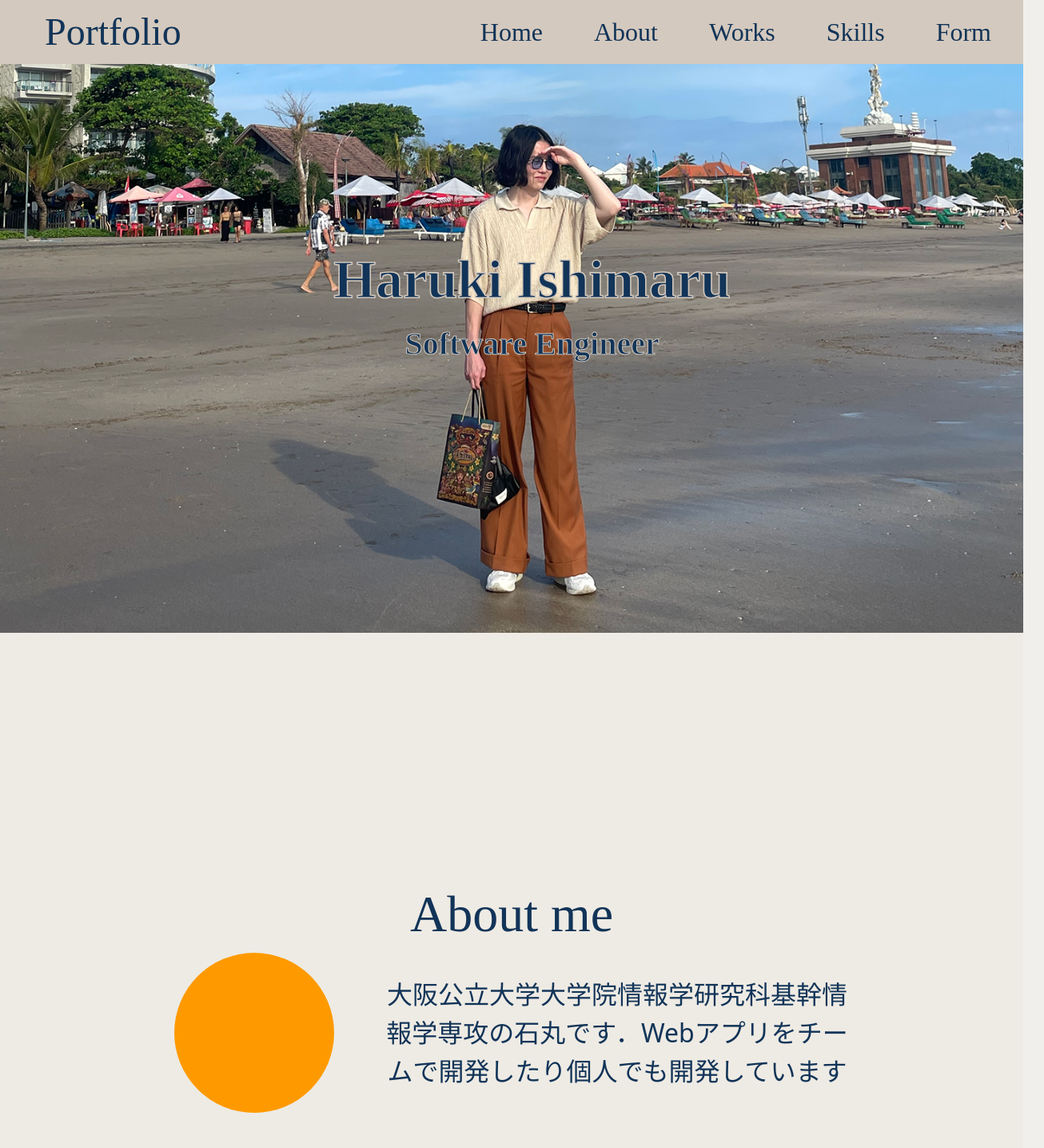
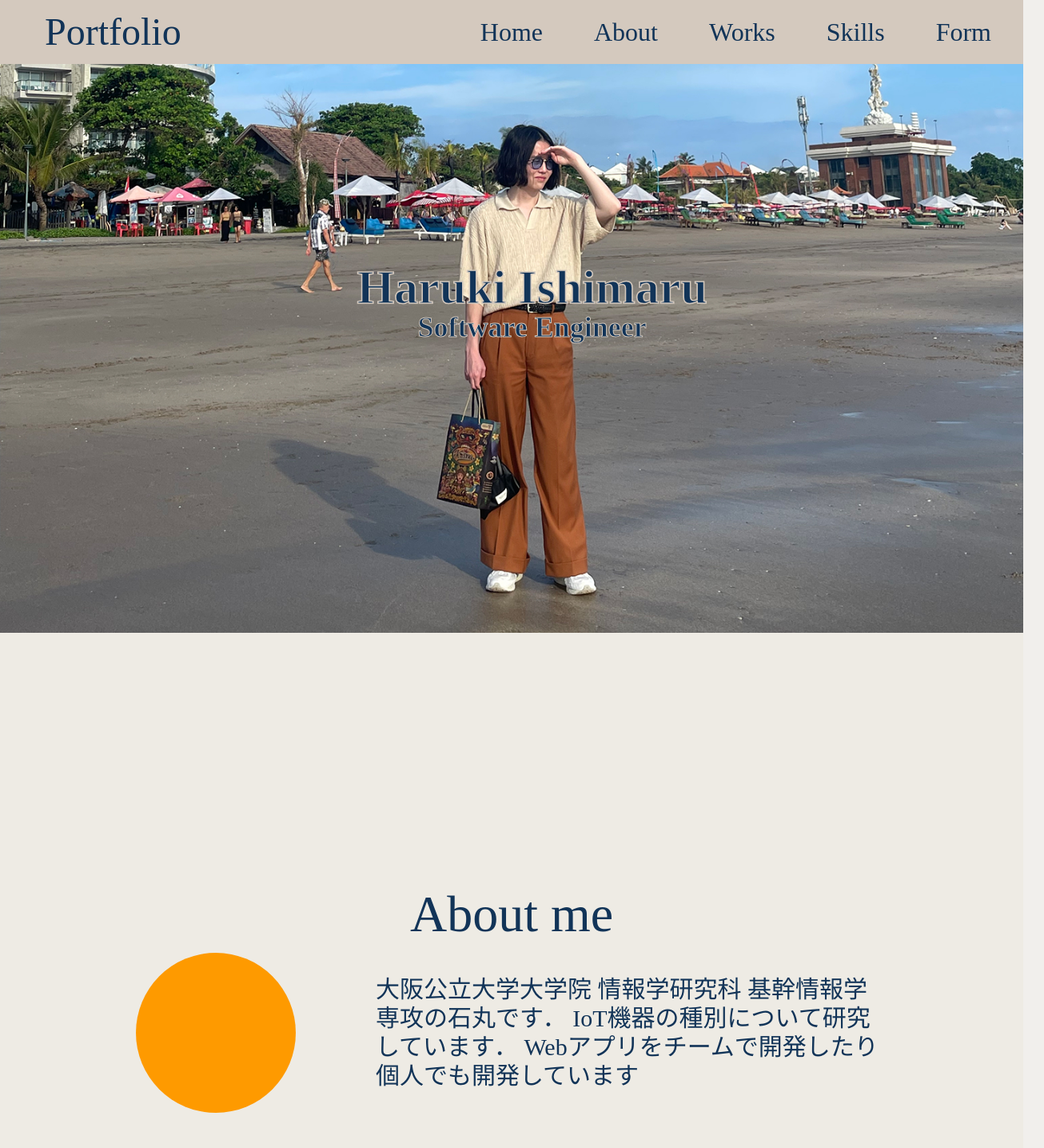
Before and after one commit to Haruki140/mypage, a React (Vite) app: page / in a window 1280 px wide. Shown: the top 1435 px of the page at 80% size, 1306 px wide, since content can reach past the window. Built offline with nearby package versions, Linux system fonts and the light colour scheme; a web font is replaced by a local one.

Commit message:
[fix] about me までのレスポンシブ対応すみ

```diff
--- a/src/App.tsx
+++ b/src/App.tsx
@@ -8,11 +8,11 @@ const Page:FC = () => {
       {/* メイン */}
       <div className='mx-auto mt-20 relative'>
         <img className="w-full object-cover" src="./src/assets/home.jpg"></img>
-        <div className="absolute text-center" style={{top: "42%", left: "52%", transform: "translate(-50%, -50%)"}}>
-          <h1 className='text-[68px] font-semibold text-stroke-name'>
+        <div className="absolute w-full text-center" style={{top: "42%", left: "52%", transform: "translate(-50%, -50%)"}}>
+          <h1 className='2xl:text-7xl sm:text-6xl tiny:text-5xl text-3xl font-semibold sm:text-stroke-name tiny:text-stroke-name-tablet text-stroke-name-mobile'>
             Haruki Ishimaru
           </h1>
-          <h1 className='text-[40px] font-semibold text-stroke-sub'>
+          <h1 className='2xl:text-5xl sm:text-4xl tiny:text-3xl text-xl font-semibold sm:text-stroke-sub tiny:text-stroke-sub-tablet text-stroke-sub-mobile'>
             Software Engineer
           </h1>
         </div>
@@ -22,13 +22,15 @@ const Page:FC = () => {
       <div className='bg-[var(--body-color)]'>
         <div className='h-auto max-w-360 mx-auto text-center'>
           <h1 className='text-[64px] pt-76'>About me</h1>
-          <div className='flex items-center justify-center'>
-            <div className='h-50 w-50 rounded-full bg-amber-500'></div>
-            <p className='w-161 text-[32px] pl-16'>
-              大阪公立大学大学院情報学研究科基幹情報学専攻の石丸です．Webアプリをチームで開発したり個人でも開発しています
+          <div className='flex items-center flex-wrap justify-center gap-10 mx-10'>
+            <div className='lg:h-50 md:h-40 h-35 lg:w-50 md:w-40 w-35 rounded-full bg-amber-500'></div>
+            <p className='lg:w-175 md:w-120 w-115 lg:text-3xl md:text-2xl text-xl lg:pl-15 inline-block text-left'>
+              大阪公立大学大学院 情報学研究科 基幹情報学専攻の石丸です．
+              IoT機器の種別について研究しています．
+              Webアプリをチームで開発したり個人でも開発しています
             </p>
           </div>
-          <div className='flex justify-center flex-wrap gap-18 mt-10'>
+          <div className='flex justify-center flex-wrap sm:gap-18 gap-10 mt-10'>
             {/* 音楽 */}
             <div className='flex flex-col items-start'>
               <h1 className='text-[40px]'>
--- a/src/style.css
+++ b/src/style.css
@@ -9,6 +9,30 @@
 @utility text-stroke-sub {
     -webkit-text-stroke-width: 1px;
     -webkit-text-stroke-color: #D4C9BE;
+}
+
+@utility text-stroke-name-tablet {
+    -webkit-text-stroke-width: 1.2px;
+    -webkit-text-stroke-color: #D4C9BE;
+}
+
+@utility text-stroke-sub-tablet {
+    -webkit-text-stroke-width: 0.8px;
+    -webkit-text-stroke-color: #D4C9BE;
+}
+
+@utility text-stroke-name-mobile {
+    -webkit-text-stroke-width: 0.8px;
+    -webkit-text-stroke-color: #D4C9BE;
+}
+
+@utility text-stroke-sub-mobile {
+    -webkit-text-stroke-width: 0.6px;
+    -webkit-text-stroke-color: #D4C9BE;
+}
+
+@theme {
+   --breakpoint-tiny: 380px;
 }
 
 :root {
@@ -23,7 +47,7 @@
 body {
   background-color: var(--background-color);
   color: var(--text-color);
-  /* font-family: "Hiragino Sans" */
+  font-family: "Hiragino Sans"
 }
 
 h1,
```
